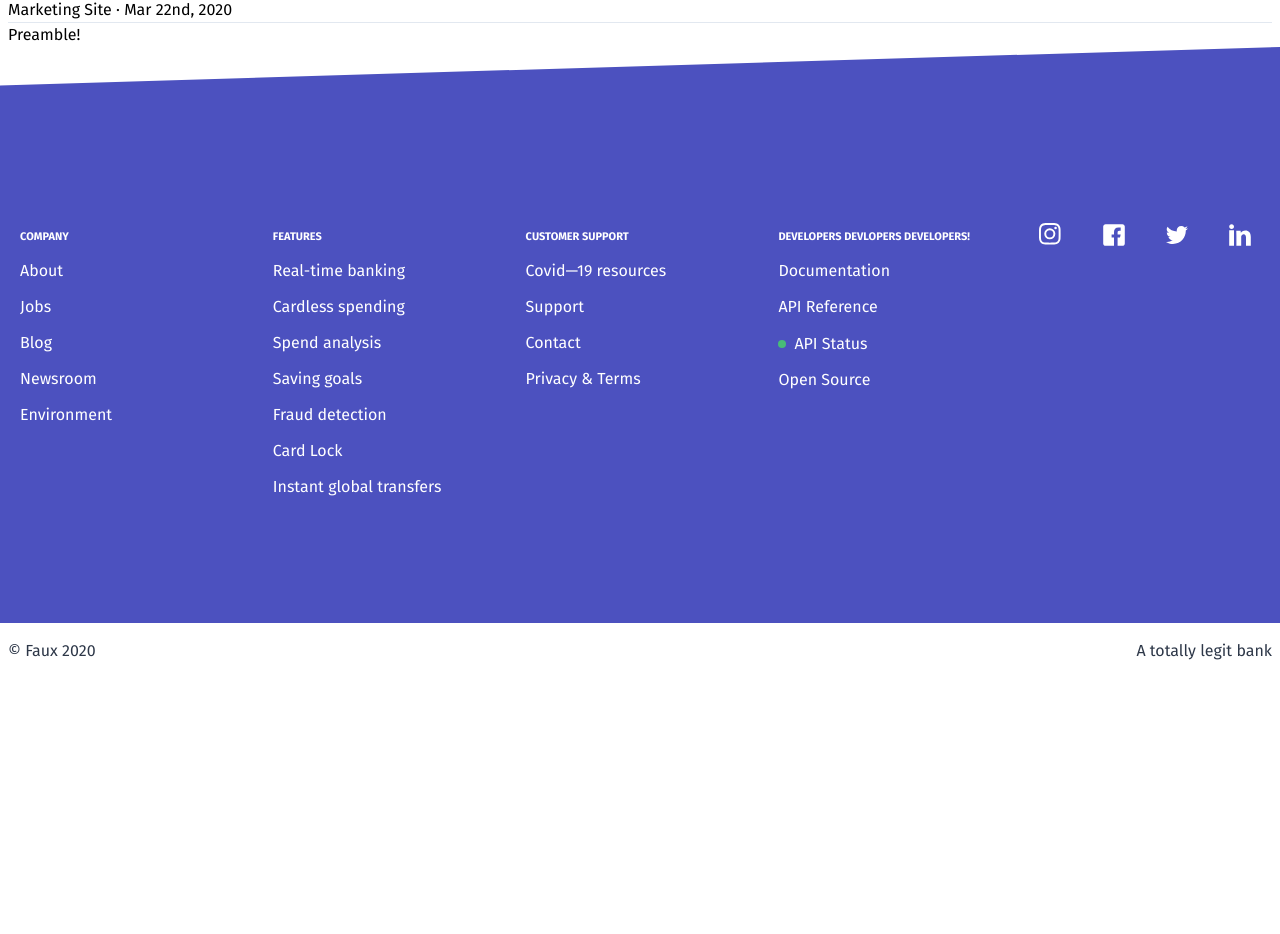
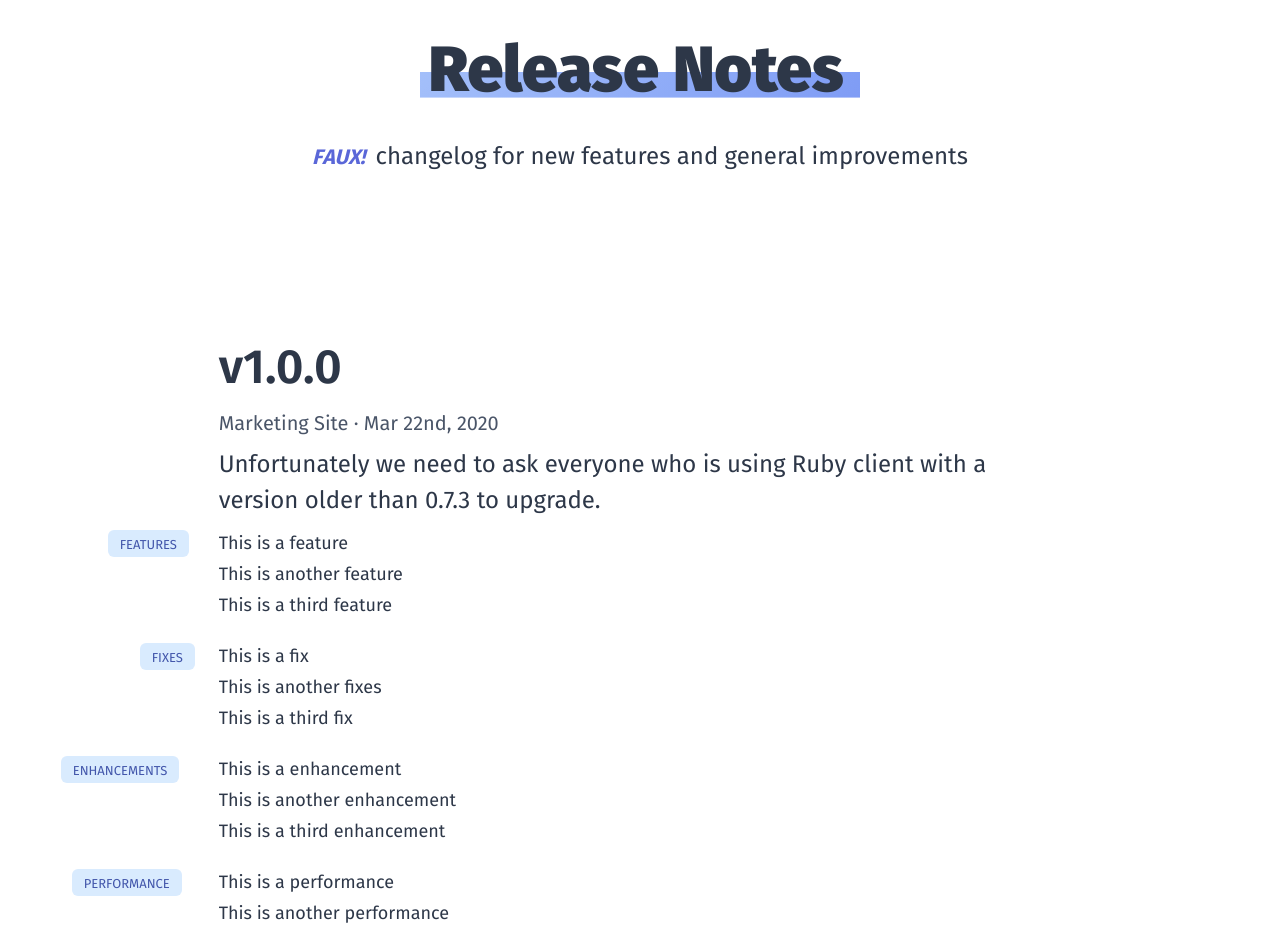
Before and after one commit to dylanferguson/faux, a Next.js app: page /release-notes in a window 1280 px wide. Shown: the part 219-1153 px from the top of the page. Before the commit the page ends 898 px from the top, so only its background shows below. Built offline with nearby package versions, Linux system fonts and the light colour scheme.

Commit message:
feat: further dev on /release-notes

```diff
--- a/src/components/Header.tsx
+++ b/src/components/Header.tsx
@@ -50,9 +50,7 @@ export const Header = () => {
     <div className="sticky top-0 z-10 w-full border-b border-gray-200 bg-white">
       <header className="container flex justify-between items-center h-20">
         <Link href="/">
-          <a href="/" className="logo">
-            Faux!
-          </a>
+          <a href="/" className="logo"></a>
         </Link>
         <div className="items-center hidden sm:flex">
           <MenuContent />
--- a/src/components/Hero.tsx
+++ b/src/components/Hero.tsx
@@ -9,9 +9,9 @@ export const Hero = () => (
   >
     <div className="container space-x-2 flex items-center">
       <div className="px-4 py-6 w-full md:w-1/2 text-white my-10">
-        <p className="small-caps text-2xl">New!</p>
+        <div className="small-caps text-2xl">New!</div>
         <h1 className="text-5xl sm:text-6xl leading-snug font-bold">Faux Card</h1>
-        <p className="text-2xl">A credit card for now</p>
+        <div className="text-2xl">A credit card for now</div>
         <div className="my-6">
           <ButtonLink href="" className="mr-3">
             Apply now
--- a/src/pages/login.tsx
+++ b/src/pages/login.tsx
@@ -26,8 +26,8 @@ const Login = () => {
   };
 
   return (
-    <div className="min-h-screen bg-white sm:bg-gray-100 bg-opacity-25 flex flex-col items-center justify-center">
-      <h1 className="logo mb-8 text-4xl">Faux!</h1>
+    <div className="min-h-screen bg-white bg-opacity-25 flex flex-col items-center justify-center pt-10 pb-20">
+      {/* <h1 className="logo mb-8 text-4xl">Faux!</h1> */}
       <form
         onSubmit={handleSubmit}
         className="bg-white sm:shadow-lg rounded px-8 pt-8 pb-8 mb-4 w-full sm:max-w-md"
@@ -72,7 +72,7 @@ const Login = () => {
         <input
           type="submit"
           value="Sign In"
-          className="btn-primary w-full my-5 focus-outline"
+          className="btn-primary w-full my-2 focus-outline"
         />
       </form>
     </div>
--- a/src/pages/release-notes/index.tsx
+++ b/src/pages/release-notes/index.tsx
@@ -1,17 +1,57 @@
+import Link from "next/link";
+
 const ReleaseNote = () => (
-  <div>
-    <h2>Title</h2>
-    <p>
+  <div className="text-gray-800 space-y-2">
+    <h2 className="text-5xl font-semibold leading-snug">
+      <Link href="">
+        <a>v1.0.0</a>
+      </Link>
+    </h2>
+    <div className="text-xl mb-2 text-gray-700">
       <span>Marketing Site</span> · <span>Mar 22nd, 2020</span>
+    </div>
+    <p className="text-2xl">
+      Unfortunately we need to ask everyone who is using Ruby client with a
+      version older than 0.7.3 to upgrade.
     </p>
-    <hr />
-    <p>Preamble!</p>
+    <div className="space-y-6">
+      <ul className="changelog-tag cl-features text-lg mt-3 mb-5 space-y-1">
+        <li>This is a feature</li>
+        <li>This is another feature</li>
+        <li>This is a third feature</li>
+      </ul>
+      <ul className="changelog-tag cl-fixes text-lg mt-3 mb-5 space-y-1">
+        <li>This is a fix</li>
+        <li>This is another fixes</li>
+        <li>This is a third fix</li>
+      </ul>
+      <ul className="changelog-tag cl-enhancements text-lg mt-3 mb-5 space-y-1">
+        <li>This is a enhancement</li>
+        <li>This is another enhancement</li>
+        <li>This is a third enhancement</li>
+      </ul>
+      <ul className="changelog-tag cl-performance text-lg mt-3 mb-5 space-y-1">
+        <li>This is a performance</li>
+        <li>This is another performance</li>
+        <li>This is a third perf</li>
+      </ul>
+    </div>
   </div>
 );
 
 export default () => (
-  <div className="container">
-    <h1 className="text-gray-800 my-5 text-5xl font-bold">Release Notes</h1>
-    <ReleaseNote />
+  <div className="container text-gray-800 mb-16">
+    <div className="text-center my-40">
+      <h1 className="my-5 text-6xl font-bold">
+        <strong className="header-stripe">Release Notes</strong>
+      </h1>
+      <div className="text-2xl">
+        <span className="logo inline-block pr-1"></span> changelog for new
+        features and general improvements
+      </div>
+    </div>
+    <div className="mx-3 sm:w-2/3 sm:mx-auto">
+      <ReleaseNote />
+    </div>
   </div>
 );
--- a/src/pages/tailwind.css
+++ b/src/pages/tailwind.css
@@ -18,12 +18,25 @@ body {
 
 .focus-outline:focus {
   outline: none;
-  box-shadow: 0 0 0 3px rgba(100, 149, 237, 0.25);
+  box-shadow: 0 0 0 3px rgba(100, 149, 237, 0.5);
 }
 
 /* Brand stuff */
 .logo {
   @apply text-indigo-600 italic text-3xl font-bold leading-none small-caps;
+}
+
+.logo::before {
+  content: "Faux!";
+}
+
+.header-stripe {
+  @apply pl-2 pr-4;
+  background-image: linear-gradient(120deg, #a3bffa, #7f9cf5);
+  background-repeat: no-repeat;
+  background-size: 100% 0.4em;
+  background-position: 0 80%;
+  line-height: 1em;
 }
 
 .btn {
@@ -69,4 +82,59 @@ body {
   @apply w-2 h-2 bg-green-200 bg-green-500 rounded-full mr-2;
 }
 
+/* Changelog -- */
+.changelog-tag::before {
+  @apply px-3 mb-2 small-caps rounded-md text-lg inline-block text-white;
+}
+
+@screen md {
+  .changelog-tag::before {
+    @apply absolute;
+    background-color: rgb(217, 235, 254);
+    color: rgb(66, 86, 171);
+  }
+}
+
+.cl-features::before {
+  /* background-color: rgb(217, 235, 254);
+  color: rgb(66, 86, 171); */
+  content: "features";
+}
+
+.cl-fixes::before {
+  /* background-color: rgb(249, 227, 222);
+  color: rgb(152, 55, 82); */
+  content: "fixes";
+}
+
+.cl-enhancements::before {
+  /* background-color: rgb(211, 239, 201);
+  color: rgb(43, 94, 68); */
+  content: "enhancements";
+}
+
+.cl-performance::before {
+  /* background-color: rgb(245, 228, 187);
+  color: rgb(143, 65, 27); */
+  content: "performance";
+}
+
+@screen md {
+  .cl-features::before {
+    margin-left: -111px;
+  }
+
+  .cl-fixes::before {
+    margin-left: -79px;
+  }
+
+  .cl-enhancements::before {
+    margin-left: -158px;
+  }
+
+  .cl-performance::before {
+    margin-left: -147px;
+  }
+}
+
 @tailwind utilities;
```
